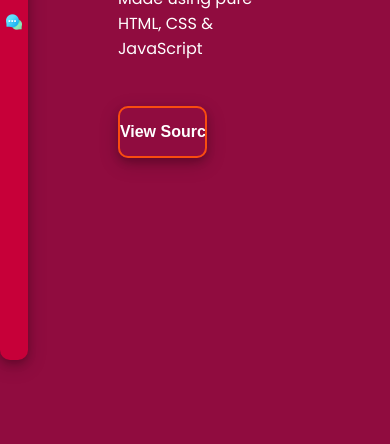
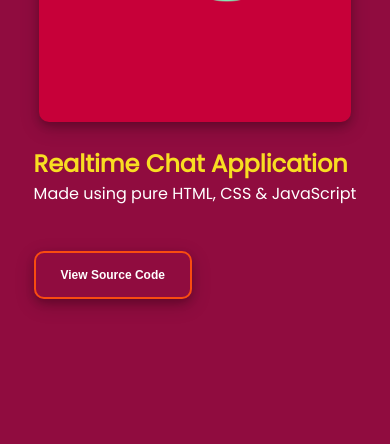
Before and after one commit to AnirbanRoy169/Portfolio, a plain HTML site: page chat.html in a window 390 px wide. Shown: the part 400-844 px from the top of the page. Drawn offline with Linux system fonts and the light colour scheme.

Commit message:
Update project.css

```diff
--- a/project.css
+++ b/project.css
@@ -61,3 +61,71 @@ section {
 .project-text h1 {
     color: #F8DE22;
 }
+
+/* MEDIA QUARIES */
+
+@media screen and (max-width: 1024px) {
+    .container {
+        flex-direction: column;
+        /* margin-top: 5%; */
+    }
+
+    section {
+        width: 30%;
+        margin: 12px;
+        width: 60%;
+        height: 40%;
+    }
+
+    section img {
+        width: 30%;
+    }
+
+    .project-text {
+        margin: 12px;
+    }
+}
+
+@media screen and (max-width: 512px) {
+    .project-text h1 {
+        font-size: 1.5rem;
+    }
+
+    .project-text p {
+        font-size: 1rem;
+    }
+
+    .btn {
+        font-size: 12px;
+    }
+
+    section {
+        width: 60%;
+        height: 40%;
+    }
+
+    section img {
+        width: 60%;
+    }
+}
+
+@media screen and (max-width: 392px) {
+    .container {
+        flex-direction: column;
+        /* margin-top: 30%; */
+    }
+
+    section {
+        height: 50%;
+        width: 80%;
+    }
+
+    section img {
+        margin: 12px;
+        width: 60%;
+    }
+
+    .project-text {
+        margin: 12px;
+    }
+}
```
